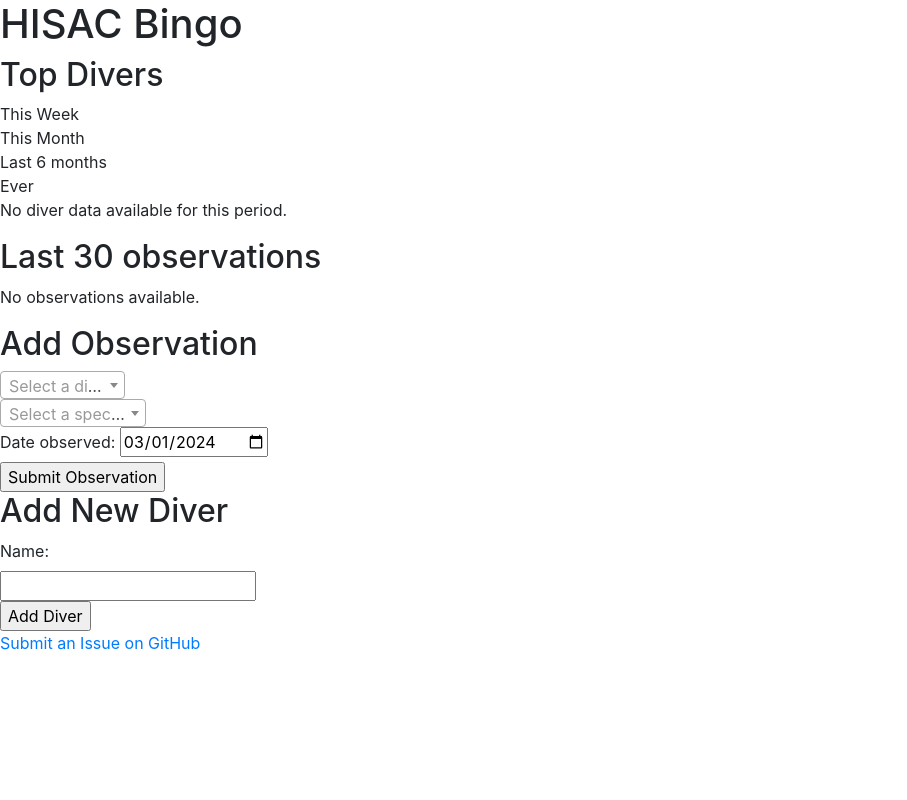
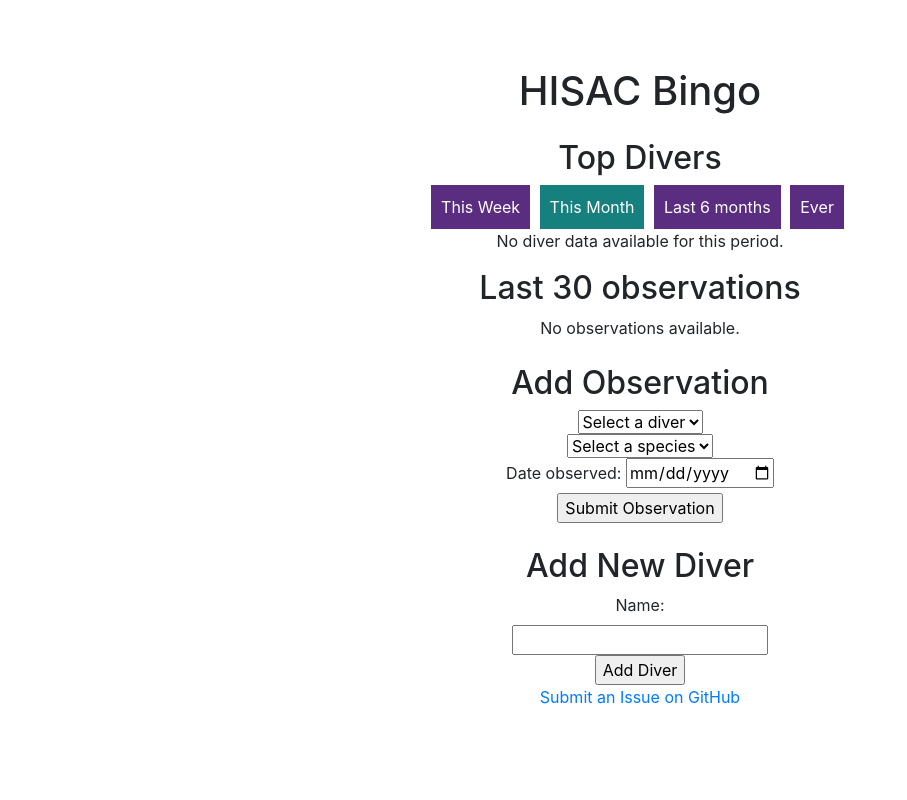
Before and after one commit to ElliottMess/hisac, a Django app: page / in a window 1280 px wide. Shown: the whole page, without its empty margins (0-907 px from the left). Run offline with Django 5.2, Linux system fonts and the light colour scheme; data that the repository does not hold is empty; some libraries are stand-ins or nearby versions.

Commit message:
Update CSS and HTML files

```diff
--- a/bingo/static/css/style.css
+++ b/bingo/static/css/style.css
@@ -1,17 +1,24 @@
+body, html {
+    height: 100%;
+    margin: 0;
+}
+
 body {
     display: flex;
-    flex-direction: column;
-    justify-content: center;
-    align-items: center;
-    /* height: 100vh; This makes the body take the full viewport height */
-    margin: 0; /* Removes default margin */
-    background-color: #1a1a1a;
-    /* Dark background */
-    color: #f5f5f5;
-    /* Light text color */
-    font-family: 'Arial', sans-serif;
-    /* Modern font */
+    flex-direction: column; /* Aligns children elements vertically */
+    justify-content: center; /* Center vertically */
+    align-items: center; /* Center horizontally */
+    text-align: center; /* Ensures text is centered within its container */
 }
+
+footer {
+    margin-top: auto; /* Pushes the footer to the bottom of the viewport if the content is not tall enough */
+}
+
+.div-class {
+    margin: 20px; /* Adds 20px of margin to all sides */
+}
+
 
 .leaderboard-section {
     display: flex;
@@ -21,23 +28,17 @@
 }
 
 
-/* Responsive design adjustments */
-@media (max-width: 600px) {
-    .leaderboard-section {
-        flex-direction: column;
-    }
-}
-
 .tab {
     cursor: pointer;
     display: inline-block;
     padding: 10px;
     margin-right: 5px;
-    background-color: #673636;
+    background-color: #5b2d80;
+    color : #ffffff;
 }
 
 .tab.active {
-    background-color: #281717;
+    background-color: #16807f;
 }
 
 .main-content {
--- a/bingo/templates/bingo/add_observation.html
+++ b/bingo/templates/bingo/add_observation.html
@@ -6,6 +6,7 @@
     {% endfor %}
 </div>
 {% endif %}
+<div class="mb-4">
 <form method="post" id="add_observation">
     {% csrf_token %}
 
@@ -26,7 +27,7 @@
     <input type="date" id="date_observed" name="date_observed"><br>
     <input type="submit" value="Submit Observation"><br>
 </form>
-
+</div>
 <div id="message-box"></div>
 
 <script>
--- a/bingo/templates/bingo/base.html
+++ b/bingo/templates/bingo/base.html
@@ -7,7 +7,7 @@
     <meta name="viewport" content="width=device-width, initial-scale=1.0">
     <title>{% block title %}HISAC Bingo{% endblock %}</title>
     <link rel="stylesheet" href="https://stackpath.bootstrapcdn.com/bootstrap/4.5.2/css/bootstrap.min.css">
-    <!-- <link rel="stylesheet" href="{% static 'css/style.css' %}"> -->
+    <link rel="stylesheet" href="{% static 'css/style.css' %}">
     {% block extra_css %}{% endblock %}
     <!-- Include jQuery -->
     <script src="https://code.jquery.com/jquery-3.6.0.min.js"></script>
@@ -15,14 +15,18 @@
     <link href="https://cdnjs.cloudflare.com/ajax/libs/select2/4.0.13/css/select2.min.css" rel="stylesheet" />
     <!-- Include Select2 JavaScript -->
     <script src="https://cdnjs.cloudflare.com/ajax/libs/select2/4.0.13/js/select2.min.js"></script>
+    <link rel="stylesheet" type="text/css" href="https://cdn.datatables.net/1.10.22/css/dataTables.bootstrap4.min.css" />
+    <script src="https://code.jquery.com/jquery-3.5.1.js"></script>
+    <script src="https://cdn.datatables.net/1.10.22/js/jquery.dataTables.min.js"></script>
+    <script src="https://cdn.datatables.net/1.10.22/js/dataTables.bootstrap4.min.js"></script>
 </head>
 
 <body>
     <header>
     </header>
-    <h1>HISAC Bingo</h1>
+    <h1 class="mb-4">HISAC Bingo</h1>
 
-    <div>
+    <div class="mb-4">
         {% block content %}
         {% endblock %}
     </div>
--- a/bingo/templates/bingo/observations_list.html
+++ b/bingo/templates/bingo/observations_list.html
@@ -1,11 +1,16 @@
+<div class="mb-4">
     <h2>Last 30 observations</h2>
     {% if observations %}
-    <table>
+        <div class="table-responsive">
+            <table id="observationTable" class="table table-striped table-bordered table-hover table-sm">
+                <thead>
                     <tr>
                         <th>Creature</th>
                         <th>Observer</th>
                         <th>Date observed</th>
                     </tr>
+                </thead>
+                <tbody>
                     {% for observation in observations %}
                         <tr>
                             <td>{{ observation.creature }}</td>
@@ -13,8 +18,18 @@
                             <td>{{ observation.date_observed }}</td>
                         </tr>
                     {% endfor %}
+                </tbody>
             </table>
-
+        </div>
     {% else %}
         <p>No observations available.</p>
     {% endif %}
+</div>
+<script>
+    $(document).ready(function() {
+        $('#observationTable').DataTable({
+            "pageLength": 30, // Sets the initial page length (number of rows per page)
+            "order": [[2, "desc"]] // This line is optional, it specifies initial sorting column and order
+        });
+    });
+    </script>
--- a/hisac/settings.py
+++ b/hisac/settings.py
@@ -27,7 +27,7 @@
 SECRET_KEY = "django-insecure-l7qgx!o57%l&+j&a$geqfw3+dtpt1dl4@+@b&*^1gui7fce-%g"
 
 # SECURITY WARNING: don't run with debug turned on in production!
-DEBUG = False
+DEBUG = True
 
 ALLOWED_HOSTS = ["hisac.pythonanywhere.com", "localhost", "127.0.0.1"]
 
```
Lines whose indentation alone changed are shown as unchanged.
